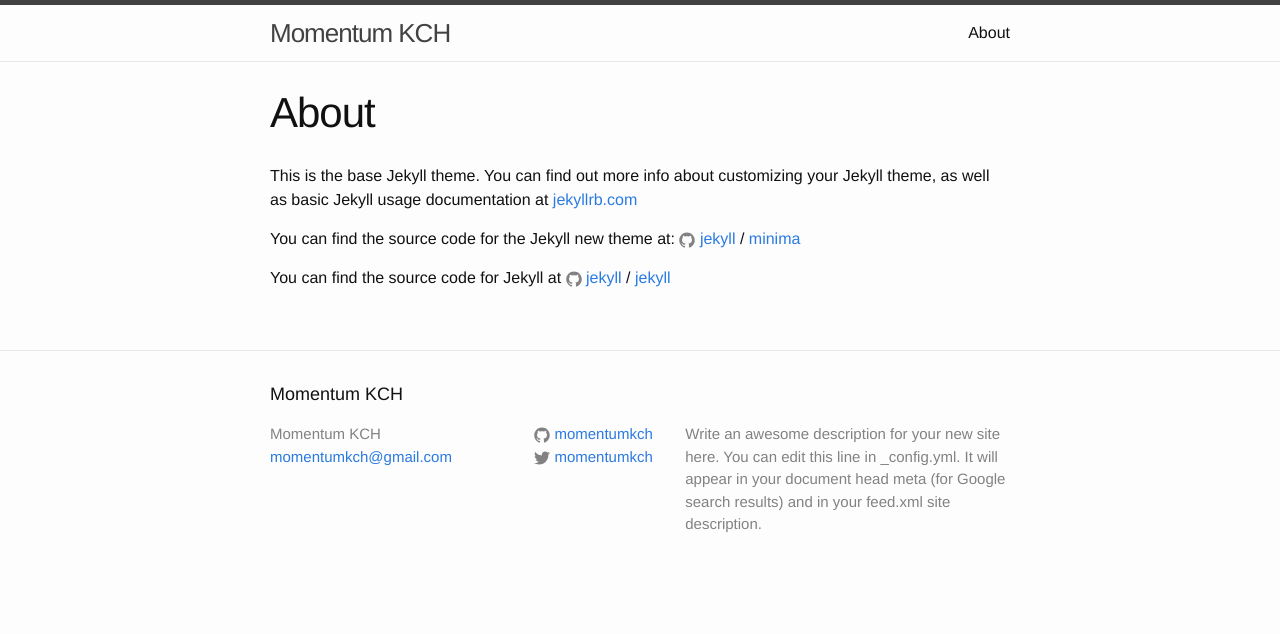
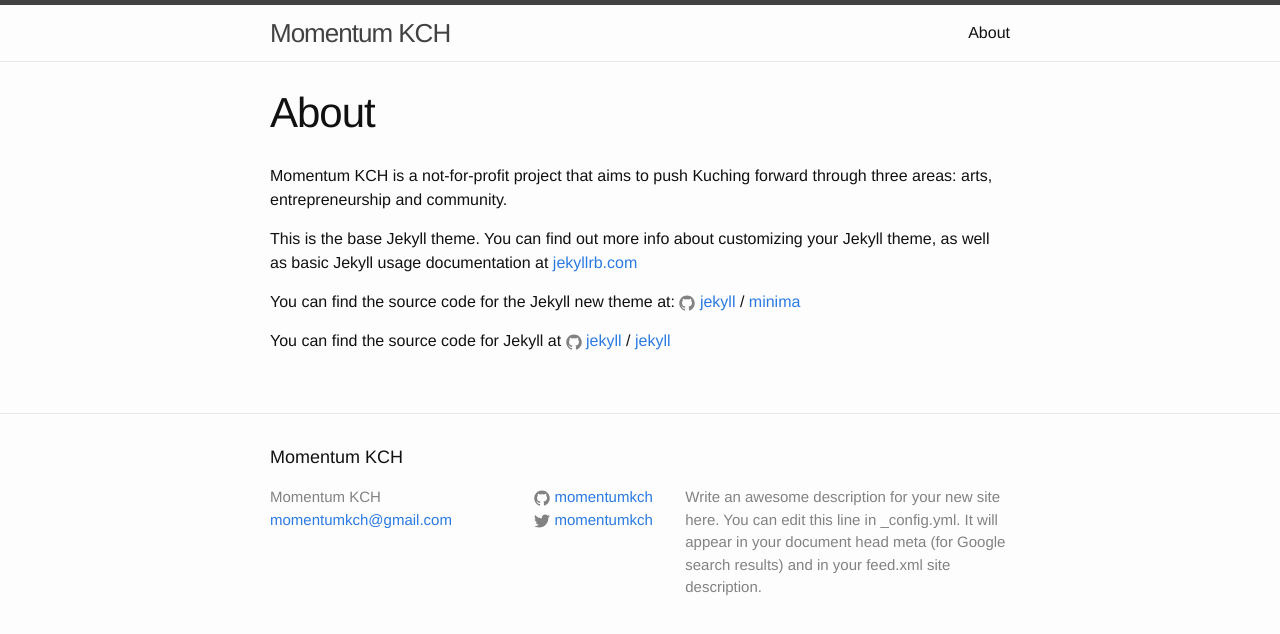
Before and after one commit to momentumkch/momentumkch.github.io, a Jekyll site: the page built from about.md, in a window 1280 px wide. Shown: the top 634 px of the page. Built offline with Jekyll 4.4.1, drawn with Linux system fonts in a browser that asks for light colours.

Commit message:
edited about

```diff
--- a/about.md
+++ b/about.md
@@ -3,6 +3,7 @@
 title: About
 permalink: /about/
 ---
+Momentum KCH is a not-for-profit project that aims to push Kuching forward through three areas: arts, entrepreneurship and community.
 
 This is the base Jekyll theme. You can find out more info about customizing your Jekyll theme, as well as basic Jekyll usage documentation at [jekyllrb.com](http://jekyllrb.com/)
 
```
